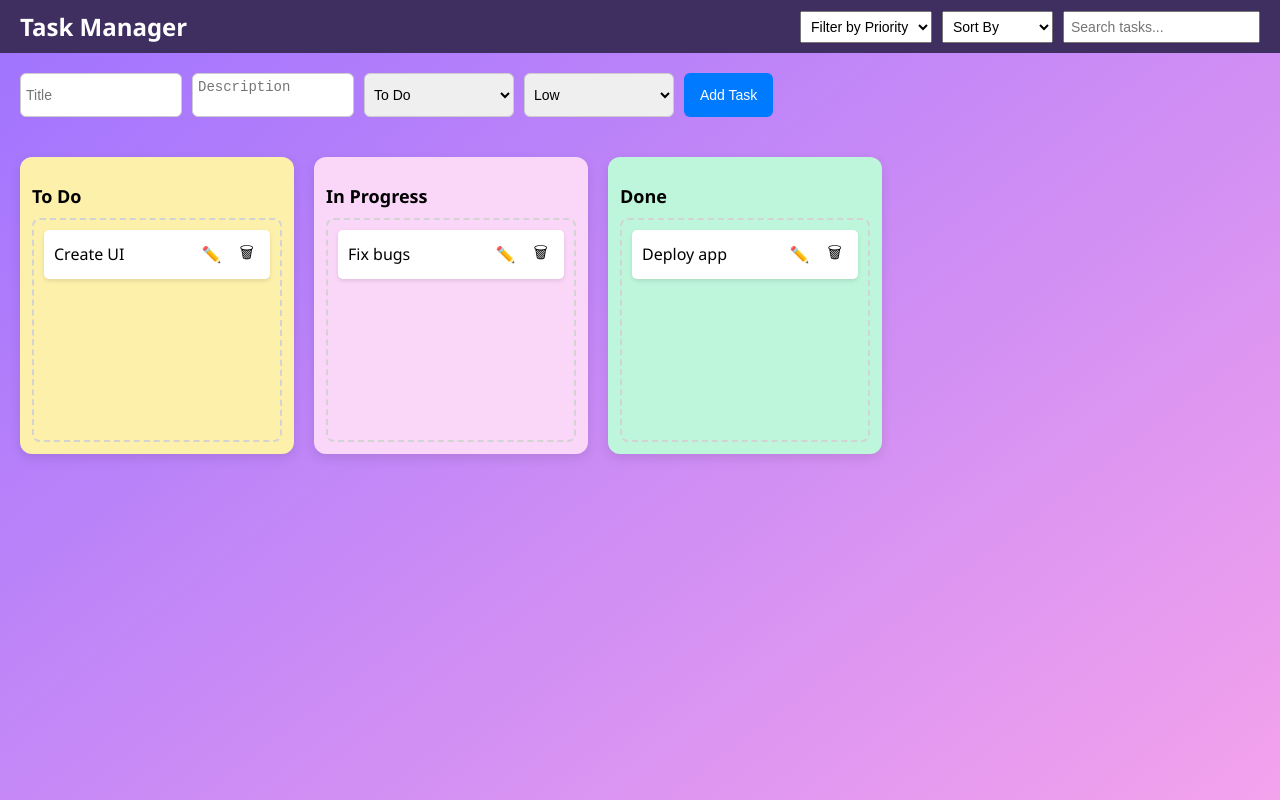
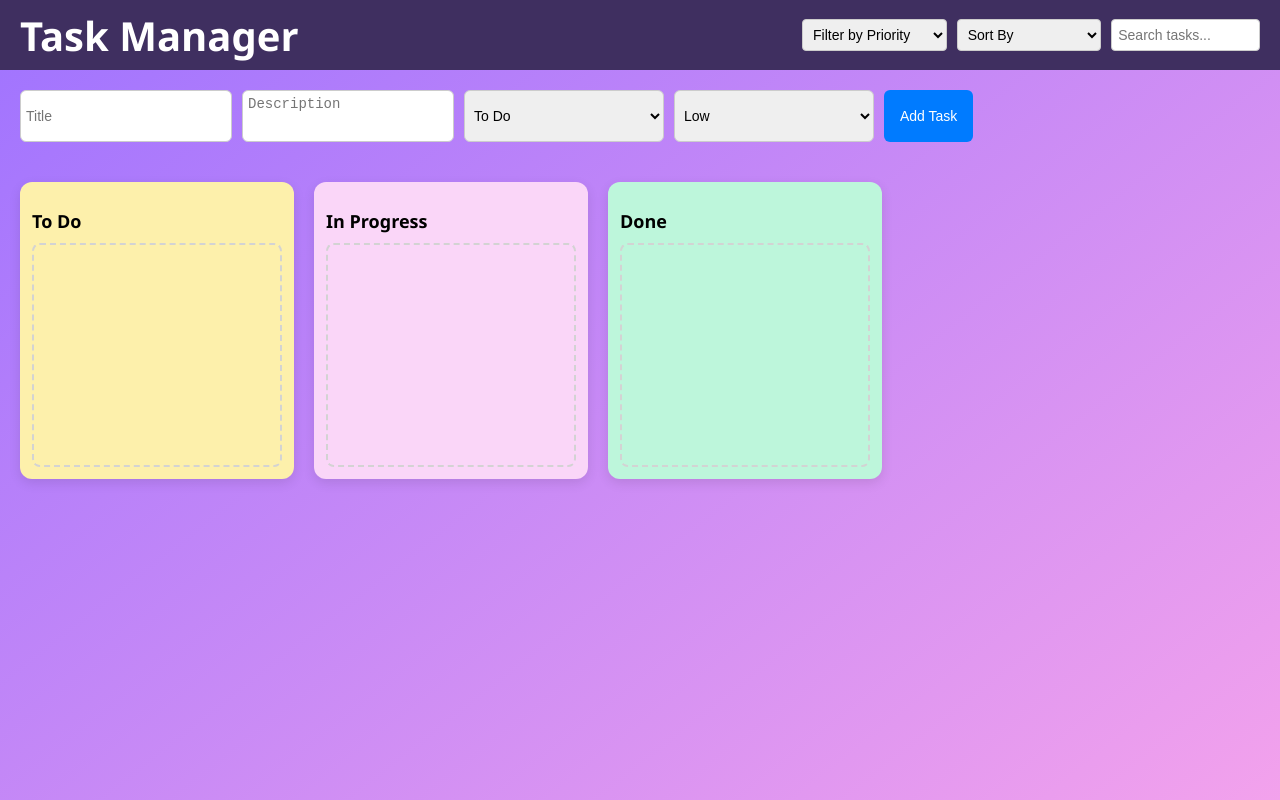
Before and after one commit to Rapenzol/Task_Management_App, a React (Create React App) app: page / in a window 1280 px wide. Shown: the top 800 px of the page. Built offline with nearby package versions, Linux system fonts and the light colour scheme.

Commit message:
Edit and Delete,filter,search and sort Function added, Improve EditTaskModal layout

```diff
--- a/src/App.jsx
+++ b/src/App.jsx
@@ -1,113 +1,122 @@
-import React, { useState } from 'react';
+import React, { useState, useEffect } from 'react';
 import { DndContext } from '@dnd-kit/core';
 import TaskColumn from './components/TaskColumn';
 import TaskForm from './components/TaskForm';
+import EditTaskModal from './components/EditTaskModal';
 import Navbar from './components/Navbar';
 import './App.css';
 
 const App = () => {
-  const [tasks, setTasks] = useState([
-    { id: 1, title: 'Create UI', status: 'To Do', priority: 'High' },
-    { id: 2, title: 'Fix bugs', status: 'In Progress', priority: 'Medium' },
-    { id: 3, title: 'Deploy app', status: 'Done', priority: 'Low' }
-  ]);
+  const [tasks, setTasks] = useState(() => {
+    const saved = localStorage.getItem('tasks');
+    return saved ? JSON.parse(saved) : [];
+  });
+
+  const [editingTask, setEditingTask] = useState(null);
+  const [filter, setFilter] = useState('');
+  const [sortBy, setSortBy] = useState('');
   const [searchTerm, setSearchTerm] = useState('');
-  const [priorityFilter, setPriorityFilter] = useState('');
-  const [sortBy, setSortBy] = useState('');
-  const [editTaskData, setEditTaskData] = useState(null);
+
+  useEffect(() => {
+    localStorage.setItem('tasks', JSON.stringify(tasks));
+  }, [tasks]);
 
   const addTask = (newTask) => {
-    if (editTaskData) {
-      setTasks(tasks.map((task) =>
-        task.id === editTaskData.id ? { ...newTask, id: editTaskData.id } : task
-      ));
-      setEditTaskData(null);
-    } else {
-      setTasks([...tasks, { ...newTask, id: Date.now() }]);
-    }
+    setTasks([...tasks, { ...newTask, id: Date.now() }]);
   };
 
-  const updateTask = (task) => {
-    setEditTaskData(task);
+  const updateTask = (updatedTask) => {
+    setTasks((prevTasks) =>
+      prevTasks.map((task) =>
+        task.id === updatedTask.id ? updatedTask : task
+      )
+    );
+    setEditingTask(null);
   };
 
   const deleteTask = (id) => {
-    setTasks(tasks.filter(task => task.id !== id));
+    setTasks(tasks.filter((task) => task.id !== id));
   };
 
-  const getFilteredTasks = (status) => {
-    let filtered = tasks.filter(task => task.status === status);
-
-    if (searchTerm) {
-      filtered = filtered.filter(task =>
-        task.title.toLowerCase().includes(searchTerm.toLowerCase())
-      );
-    }
-
-    if (priorityFilter) {
-      filtered = filtered.filter(task => task.priority === priorityFilter);
-    }
-
-    if (sortBy === 'alphabetical') {
-      filtered = filtered.sort((a, b) => a.title.localeCompare(b.title));
-    } else if (sortBy === 'status') {
-      const order = { 'To Do': 1, 'In Progress': 2, 'Done': 3 };
-      filtered = filtered.sort((a, b) => order[a.status] - order[b.status]);
-    }
-
-    return filtered;
+  const handleEditClick = (task) => {
+    setEditingTask(task);
   };
 
-  // ✅ Handle drag end event
+  const handleCloseModal = () => {
+    setEditingTask(null);
+  };
+
   const handleDragEnd = (event) => {
     const { active, over } = event;
-
     if (!over) return;
 
-    const draggedTaskId = parseInt(active.id);
+    const taskId = Number(active.id);
     const newStatus = over.id;
 
-    setTasks(prev =>
-      prev.map(task =>
-        task.id === draggedTaskId ? { ...task, status: newStatus } : task
+    setTasks((prevTasks) =>
+      prevTasks.map((task) =>
+        task.id === taskId ? { ...task, status: newStatus } : task
       )
     );
   };
 
+  const handleFilter = (value) => {
+    setFilter(value);
+  };
+
+  const handleSort = (value) => {
+    setSortBy(value);
+  };
+
+  const handleSearch = (value) => {
+    setSearchTerm(value.toLowerCase());
+  };
+
+  const filteredTasks = tasks.filter((task) => {
+    const matchesPriority = filter ? task.priority === filter : true;
+    const matchesSearch = searchTerm
+      ? task.title.toLowerCase().includes(searchTerm)
+      : true;
+    return matchesPriority && matchesSearch;
+  });
+
+  const sortedTasks = [...filteredTasks].sort((a, b) => {
+    if (sortBy === 'alphabetical') {
+      return a.title.localeCompare(b.title);
+    } else if (sortBy === 'status') {
+      return a.status.localeCompare(b.status);
+    }
+    return 0;
+  });
+
   return (
-    <>
-      <Navbar
-        onSearch={setSearchTerm}
-        onFilter={setPriorityFilter}
-        onSort={setSortBy}
-      />
-      {editTaskData && (
-        <div className="modal-overlay">
-          <div className="modal">
-            <TaskForm addTask={addTask} editTask={editTaskData} />
-            <button onClick={() => setEditTaskData(null)}>Close</button>
-          </div>
-        </div>
-      )}
-      {/* Always show TaskForm for adding new task */}
-      <TaskForm addTask={addTask} editTask={null} />
+    <div className="App">
+      <Navbar onFilter={handleFilter} onSort={handleSort} onSearch={handleSearch} />
+      <TaskForm addTask={addTask} />
 
-
-      {/* ✅ Wrap in DndContext */}
       <DndContext onDragEnd={handleDragEnd}>
         <div className="board-container">
-          {["To Do", "In Progress", "Done"].map(status => (
+          {['To Do', 'In Progress', 'Done'].map((status) => (
             <TaskColumn
               key={status}
               status={status}
-              tasks={getFilteredTasks(status)}
+              tasks={sortedTasks.filter((task) => task.status === status)}
               updateTask={updateTask}
               deleteTask={deleteTask}
+              onEdit={handleEditClick}
             />
           ))}
         </div>
       </DndContext>
-    </>
+
+      {editingTask && (
+        <EditTaskModal
+          task={editingTask}
+          onSave={updateTask}
+          onClose={handleCloseModal}
+        />
+      )}
+    </div>
   );
 };
 
--- a/src/components/EditTaskModal.css
+++ b/src/components/EditTaskModal.css
@@ -2,26 +2,79 @@
   position: fixed;
   top: 0;
   left: 0;
-  right: 0;
-  bottom: 0;
-  background: rgba(0, 0, 0, 0.6);
+  width: 100%;
+  height: 100%;
+  background: rgba(0, 0, 0, 0.4);
   display: flex;
   align-items: center;
   justify-content: center;
-  z-index: 999;
+  z-index: 1000;
 }
 
 .modal {
   background: white;
-  padding: 20px;
-  border-radius: 8px;
-  width: 320px;
+  padding: 24px;
+  border-radius: 10px;
+  max-width: 600px;
+  width: 100%;
+}
+
+.modal h2 {
+  margin-bottom: 16px;
+}
+
+.modal-form {
   display: flex;
   flex-direction: column;
-  gap: 10px;
+  gap: 16px;
+}
+
+.form-row {
+  display: flex;
+  gap: 16px;
+}
+
+.form-group {
+  flex: 1;
+  display: flex;
+  flex-direction: column;
+}
+
+label {
+  font-weight: 500;
+  margin-bottom: 4px;
+}
+
+input,
+textarea,
+select {
+  padding: 8px;
+  border-radius: 4px;
+  border: 1px solid #ccc;
+  width: 100%;
+}
+
+textarea {
+  resize: vertical;
+  min-height: 40px;
 }
 
 .modal-buttons {
   display: flex;
-  justify-content: space-between;
+  justify-content: flex-end;
+  gap: 10px;
 }
+
+.modal-buttons button {
+  padding: 8px 16px;
+  border: none;
+  cursor: pointer;
+  background-color: #1976d2;
+  color: white;
+  border-radius: 4px;
+}
+
+.modal-buttons button[type='button'] {
+  background-color: #ccc;
+  color: black;
+}
--- a/src/components/EditTaskModal.jsx
+++ b/src/components/EditTaskModal.jsx
@@ -1,53 +1,95 @@
-// src/components/EditTaskModal.jsx
 import React, { useState, useEffect } from 'react';
 import './EditTaskModal.css';
 
-const EditTaskModal = ({ task, isOpen, onClose, onSave }) => {
-  const [editedTask, setEditedTask] = useState(task);
+const EditTaskModal = ({ task, onSave, onClose }) => {
+  const [formData, setFormData] = useState({
+    id: null,
+    title: '',
+    description: '',
+    status: 'To Do',
+    priority: 'Low',
+  });
 
   useEffect(() => {
-    setEditedTask(task); // Reset values when modal opens
+    if (task) {
+      setFormData({
+        id: task.id,
+        title: task.title || '',
+        description: task.description || '',
+        status: task.status || 'To Do',
+        priority: task.priority || 'Low',
+      });
+    }
   }, [task]);
 
   const handleChange = (e) => {
     const { name, value } = e.target;
-    setEditedTask({ ...editedTask, [name]: value });
+    setFormData((prev) => ({ ...prev, [name]: value }));
   };
 
-  const handleSave = () => {
-    onSave(editedTask);
+  const handleSubmit = (e) => {
+    e.preventDefault();
+    if (!formData.title.trim()) return;
+    onSave(formData);
     onClose();
   };
 
-  if (!isOpen || !task) return null;
+  if (!task) return null;
 
   return (
     <div className="modal-overlay">
       <div className="modal">
         <h2>Edit Task</h2>
+        <form onSubmit={handleSubmit} className="modal-form">
+
+          <div className="form-row">
+            <div className="form-group">
+              <label>Title</label>
               <input
                 type="text"
                 name="title"
-          value={editedTask.title}
+                value={formData.title}
                 onChange={handleChange}
-          placeholder="Title"
+                required
               />
+            </div>
+
+            <div className="form-group">
+              <label>Status</label>
+              <select name="status" value={formData.status} onChange={handleChange}>
+                <option value="To Do">To Do</option>
+                <option value="In Progress">In Progress</option>
+                <option value="Done">Done</option>
+              </select>
+            </div>
+          </div>
+
+          <div className="form-row">
+            <div className="form-group">
+              <label>Description</label>
               <textarea
                 name="description"
-          value={editedTask.description}
+                value={formData.description}
                 onChange={handleChange}
-          placeholder="Description"
               />
-        <select name="priority" value={editedTask.priority} onChange={handleChange}>
+            </div>
+
+            <div className="form-group">
+              <label>Priority</label>
+              <select name="priority" value={formData.priority} onChange={handleChange}>
                 <option value="Low">Low</option>
                 <option value="Medium">Medium</option>
                 <option value="High">High</option>
               </select>
+            </div>
+          </div>
 
           <div className="modal-buttons">
-          <button onClick={handleSave}>Save</button>
-          <button onClick={onClose}>Cancel</button>
+            <button type="submit">Save</button>
+            <button type="button" onClick={onClose}>Cancel</button>
           </div>
+
+        </form>
       </div>
     </div>
   );
--- a/src/components/Navbar.css
+++ b/src/components/Navbar.css
@@ -1,11 +1,14 @@
 /* src/components/Navbar.css */
-
+.navbar-title {
+    font-size: 40px;
+}
 .navbar {
   display: flex;
   justify-content: space-between;
   align-items: center;
   padding: 10px 20px;
   background-color: #3F2F60;
+  height: 50px;
 }
 
 .navbar-left h2 {
--- a/src/components/Navbar.jsx
+++ b/src/components/Navbar.jsx
@@ -6,7 +6,7 @@ const Navbar = ({ onFilter, onSort, onSearch }) => {
   return (
     <div className="navbar">
       <div className="navbar-left">
-        <h2>Task Manager</h2>
+        <h2 className='navbar-title'>Task Manager</h2>
       </div>
 
       <div className="navbar-right">
--- a/src/components/TaskCard.jsx
+++ b/src/components/TaskCard.jsx
@@ -5,9 +5,7 @@ import './TaskCard.css';
 const TaskCard = ({ task, onCardClick, deleteTask }) => {
   const { attributes, listeners, setNodeRef, transform } = useDraggable({
     id: task.id,
-    data: {
-      task,
-    },
+    data: { task },
   });
 
   const style = {
@@ -20,17 +18,20 @@ const TaskCard = ({ task, onCardClick, deleteTask }) => {
     <div
       ref={setNodeRef}
       style={style}
-      {...listeners}
       {...attributes}
       className="task-card"
     >
-      <div className="task-title">{task.title}</div>
+      {/* ✅ Only title is draggable now */}
+      <div className="task-title" {...listeners}>
+        {task.title}
+      </div>
+
       <div className="task-actions">
         <button
           className="edit-btn"
           onClick={(e) => {
             e.stopPropagation();
-            onCardClick(task); // ✅ Only open modal/edit form
+            onCardClick(task); // ✅ Edit task
           }}
         >
           ✏️
@@ -39,7 +40,7 @@ const TaskCard = ({ task, onCardClick, deleteTask }) => {
           className="delete-btn"
           onClick={(e) => {
             e.stopPropagation();
-            deleteTask(task.id);
+            deleteTask(task.id); // ✅ Delete task
           }}
         >
           🗑
--- a/src/components/TaskColumn.jsx
+++ b/src/components/TaskColumn.jsx
@@ -1,21 +1,18 @@
 import React, { useState } from 'react';
 import { useDroppable } from '@dnd-kit/core';
 import TaskCard from './TaskCard';
+import EditTaskModal from './EditTaskModal';
 import './TaskColumn.css';
-import EditTaskModal from './EditTaskModal';
 
 const TaskColumn = ({ status, tasks, updateTask, deleteTask }) => {
   const statusClass = status.toLowerCase().replace(" ", "");
   const [selectedTask, setSelectedTask] = useState(null);
-
-  // DND-kit: droppable setup
-  const { setNodeRef } = useDroppable({
-    id: status, // id must match column identifier
-  });
+  const { setNodeRef } = useDroppable({ id: status });
 
   return (
     <div className={`column ${statusClass}`}>
       <h2>{status}</h2>
+
       <div ref={setNodeRef} className="task-list">
         {tasks.map((task) => (
           <TaskCard
@@ -28,9 +25,19 @@ const TaskColumn = ({ status, tasks, updateTask, deleteTask }) => {
         ))}
       </div>
 
-      {/* Modal open on edit */}
-      <EditTaskModal task={selectedTask} onClose={() => setSelectedTask(null)} />
+      {selectedTask && (
+        <EditTaskModal
+          task={selectedTask}
+          isOpen={true}
+          onClose={() => setSelectedTask(null)}
+          onSave={(updatedTask) => {
+            updateTask(updatedTask);
+            setSelectedTask(null);
+          }}
+        />
+      )}
     </div>
   );
 };
+
 export default TaskColumn;
--- a/src/components/TaskForm.css
+++ b/src/components/TaskForm.css
@@ -25,7 +25,7 @@ form select {
   border: 1px solid #ccc;
   border-radius: 6px;
   font-size: 14px;
-  width: 150px;
+  width: 200px;
    resize: none;
 }
 
```
Also changed, not shown: src/App.css (+3 -6 lines), src/components/TaskForm.jsx (+27 -19 lines). Lines whose indentation alone changed are shown as unchanged.
